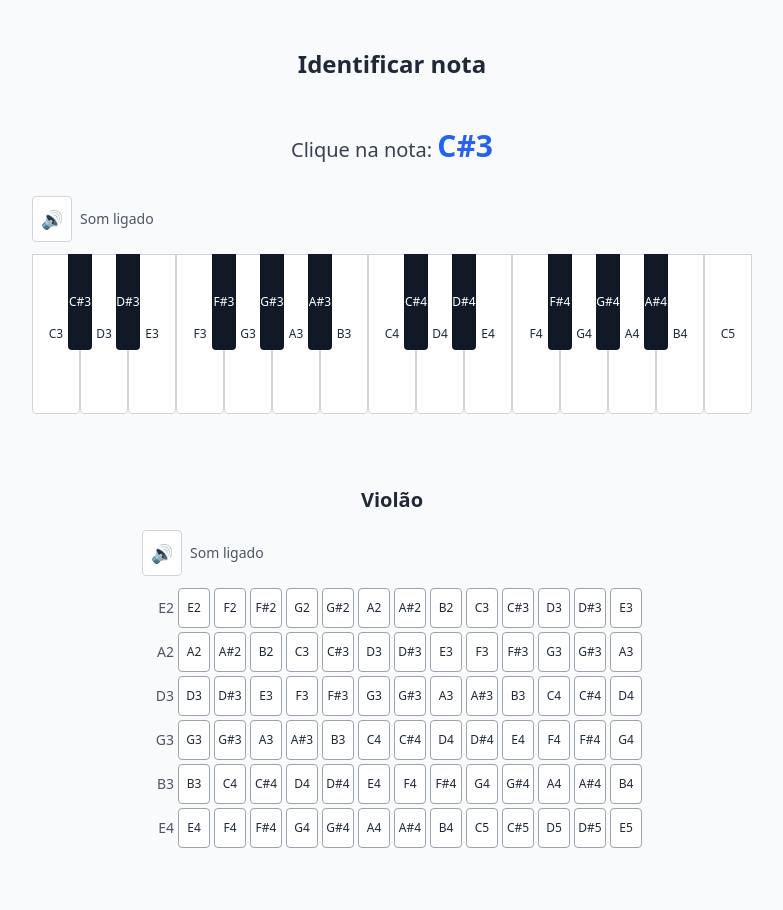
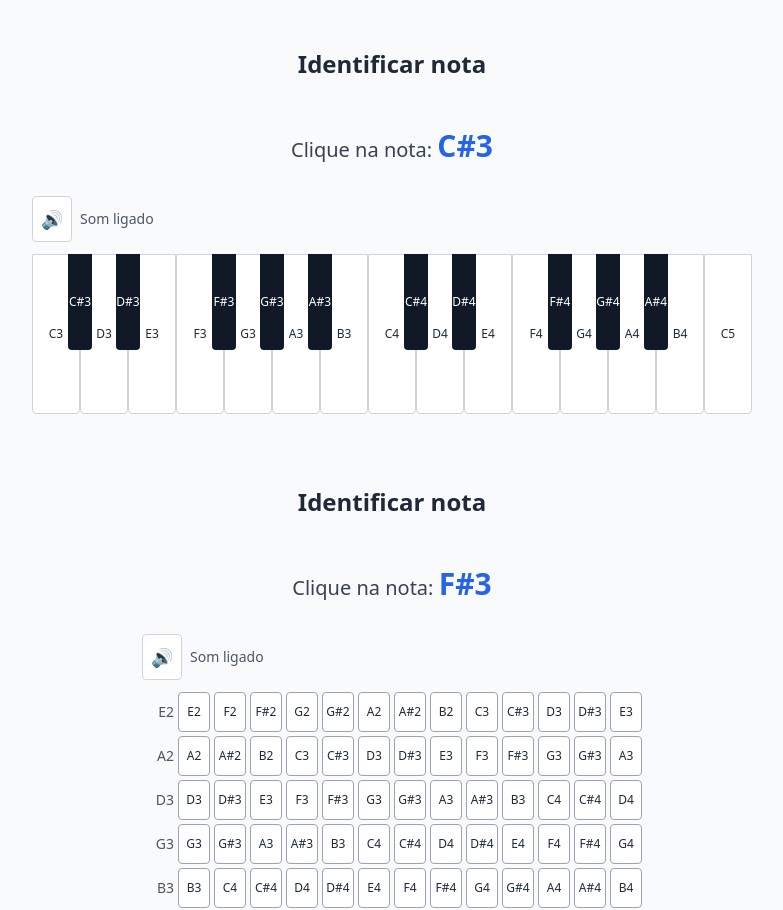
Before and after one commit to alexandre-fb/educa-teoria-musical, a Vue app: page / in a window 1280 px wide. Shown: the top 910 px of the page, without its empty margins (248-1031 px from the left). Built offline with nearby package versions, Linux system fonts and the light colour scheme.

Commit message:
Atualiza o componente NoteIdentifyExercise para suportar seleção de notas com guitarra. Modifica a interface do App.vue para incluir título e ajusta a estrutura de seções. Adiciona lógica para alternar entre instrumentos de piano e guitarra.

```diff
--- a/src/App.vue
+++ b/src/App.vue
@@ -10,9 +10,9 @@ import GuitarWithSound from '@/components/GuitarWithSound.vue'
       <NoteIdentifyExercise from="C3" to="C5" />
     </section>
 
-    <section class="flex flex-col items-center gap-4">
-      <h2 class="text-xl font-semibold text-gray-800">Violão</h2>
-      <GuitarWithSound />
+    <section class="flex flex-col items-center gap-6">
+      <h1 class="text-2xl font-semibold text-gray-800">Identificar nota</h1>
+      <NoteIdentifyExercise from="C3" to="C5" instrument="guitar" />
     </section>
   </div>
 </template>
--- a/src/exercises/NoteIdentifyExercise.vue
+++ b/src/exercises/NoteIdentifyExercise.vue
@@ -1,14 +1,20 @@
 <script setup lang="ts">
 import { ref, computed, watchEffect } from 'vue'
 import PianoWithSound from '@/components/PianoWithSound.vue'
+import GuitarWithSound from '@/components/GuitarWithSound.vue'
 import type { Note } from '@/music/notes'
 import { generateNotes } from '@/music/notes'
 
-const props = defineProps<{
-  notes?: Note[]
-  from?: Note
-  to?: Note
-}>()
+const props = withDefaults(
+  defineProps<{
+    notes?: Note[]
+    from?: Note
+    to?: Note
+    instrument?: 'piano' | 'guitar'
+    fretCount?: number
+  }>(),
+  { instrument: 'piano' }
+)
 
 // Fonte das notas: prioriza array explícito, depois intervalo, senão vazio
 const availableNotes = computed(() => {
@@ -90,9 +96,14 @@ const pianoTo = computed(() => {
       </div>
 
       <PianoWithSound
-        v-if="pianoFrom && pianoTo"
+        v-if="instrument === 'piano' && pianoFrom && pianoTo"
         :from="pianoFrom"
         :to="pianoTo"
+        @noteSelected="onNoteSelected"
+      />
+      <GuitarWithSound
+        v-else-if="instrument === 'guitar'"
+        :fretCount="fretCount"
         @noteSelected="onNoteSelected"
       />
     </template>
```
